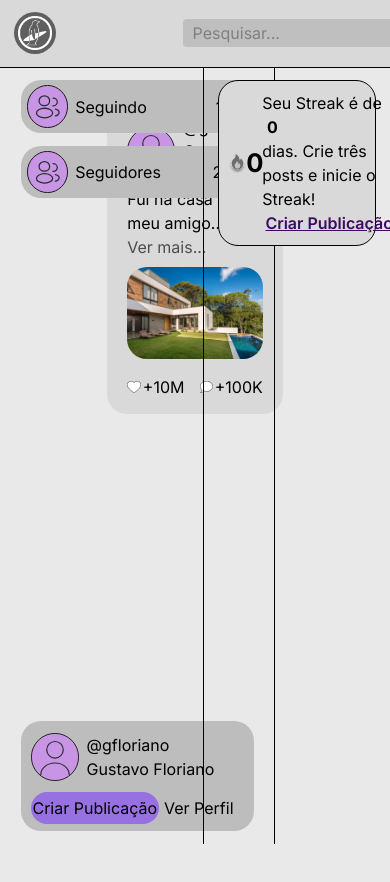
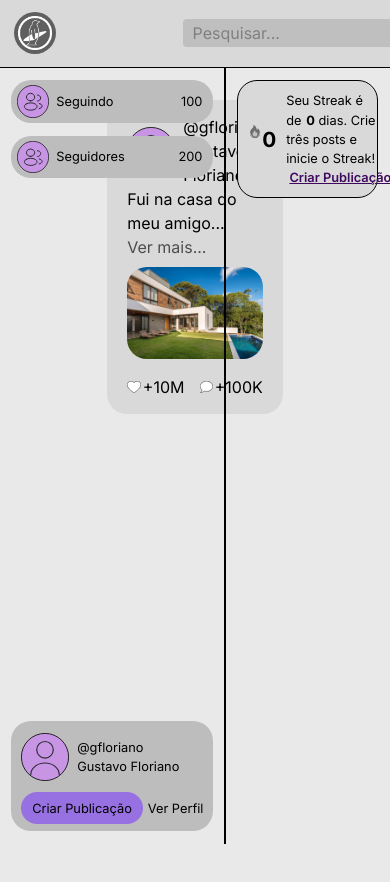
Before and after one commit to catolica-faculdade/pinguin-project, a React (Vite) app: page /home in a window 390 px wide. Shown: the top 882 px of the page. Built offline with nearby package versions, Linux system fonts and the light colour scheme.

Commit message:
Alterações de responsividade da Home Page

```diff
--- a/src/Pages/Home.jsx
+++ b/src/Pages/Home.jsx
@@ -13,14 +13,14 @@ function Home() {
                     <div className="first-sidebar-division">
                         <a className="following-followers" href="#">
                             <div>
-                                <img src="src/assets/images/followers-icon.svg" alt="Seguindo"/>
+                                <img className="img-icon-following-followers" src="src/assets/images/followers-icon.svg" alt="Seguindo"/>
                                     <p>Seguindo</p>
                             </div>
                             <p className="number-followers-following">100</p>
                         </a>
                         <a className="following-followers" href="#">
                             <div>
-                                <img src="src/assets/images/followers-icon.svg" alt="Seguidores"/>
+                                <img className="img-icon-following-followers" src="src/assets/images/followers-icon.svg" alt="Seguidores"/>
                                     <p>Seguidores</p>
                             </div>
                             <p className="number-followers-following">200</p>
--- a/src/components/NavBar.jsx
+++ b/src/components/NavBar.jsx
@@ -16,7 +16,7 @@ export default function NavBar() {
       <div className="flex pr-[30px] items-center">
           <div className="flex flex-col items-center">
               <img className="w-[25px] pt-[4px]" src='src/assets/images/house-icon.png'/>
-              <a className="text-[15px]">Inicio</a>
+              <a className="text-[15px]">Início</a>
           </div>
           <div className="flex flex-col items-center pl-[30px]">
               <img className="w-[25px]" src='src/assets/images/notifications-icon.png'/>
--- a/src/home.css
+++ b/src/home.css
@@ -16,7 +16,7 @@ body::-webkit-scrollbar-track {
 }
 
 body::-webkit-scrollbar-thumb {
-    background-color: #925ff0;
+    background-color: #400960;
     /* color of the scroll thumb */
     border-radius: 20px;
     /* roundness of the scroll thumb */
@@ -132,6 +132,7 @@ button {
     display: flex;
     justify-content: space-between;
     width: 100%;
+}
 
 .following-followers {
     display: flex;
@@ -149,11 +150,6 @@ button {
         display: flex;
         align-items: center;
         gap: 7px;
-
-            img {
-                width: 2.6rem;
-                margin-block: 3px;
-            }
     }
 
     .number-followers-following {
@@ -161,6 +157,10 @@ button {
         margin-right: 5px;
     }
 }
+
+.img-icon-following-followers {
+    width: 2.6rem;
+    margin-block: 3px;
 }
 
 .sidebar-features {
@@ -197,6 +197,31 @@ button {
     }
 }
 
+@media (max-width: 1074px) {
+    .first-sidebar-division, .second-sidebar-division {
+        font-size: 0.8rem;
+        text-wrap: nowrap;
+        width: 90%;
+        margin-inline: 0;
+    }
+
+    .second-sidebar-division {
+        padding-right: 5px;
+    }
+
+    .img-icon-following-followers {
+        width: 2rem;
+    }
+
+    .following-followers {
+        width: 100%;
+    }
+
+    .streak-description-today {
+        font-size: 0.8rem;
+    }
+}
+
 .this-user-datas {
     display: flex;
     align-items: center;
@@ -223,6 +248,12 @@ button {
         width: 9rem;
         margin-top: 0.4rem;
         text-wrap: nowrap;
+        padding-inline: 0.4rem;
+
+        @media (max-width: 1074px) {
+            font-size: 0.8rem;
+            padding-inline: 0.5rem;
+        }
     }
 
     a {
@@ -296,7 +327,8 @@ button {
     gap: 1rem;
 }
 
-.div-post-likes, .div-post-comments {
+.div-post-likes,
+.div-post-comments {
     display: flex;
     align-items: center;
     gap: 0.1rem;
@@ -337,24 +369,30 @@ button {
 
 .streak-days-div {
     display: flex;
-    align-items: center;
-    margin-right: 1rem;
+    margin-right: 1.5rem;
     background-color: transparent;
     border: none;
     font-family: "Inter", sans-serif;
     padding: 0;
 
+    img {
+        width: 4rem;
+    }
+
     p {
         font-weight: 700;
         font-size: 1.6rem;
+
+        @media (max-width: 1074px) {
+            font-size: 1.3rem;
+        }
     }
 }
 
 .streak-description-today {
-    display: ruby;
-    text-wrap: wrap;
 
     button {
+        display: inline;
         background-color: transparent;
         border: none;
         font-family: "Inter", sans-serif;
@@ -365,10 +403,15 @@ button {
         padding: 0;
         margin-left: 0.2rem;
         text-wrap: nowrap;
+
+        @media (max-width: 1074px) {
+            font-size: 0.8rem;
+        }
     }
 }
 
 .streak-number {
+    display: inline;
     font-weight: 700;
     margin-left: 0.3rem;
 }
@@ -376,14 +419,15 @@ button {
 /*----------STREAK POP-UP-----------*/
 
 .streakPopup {
-    display: none; /* Escondido ao carregar a página */
+    display: none;
+    /* Escondido ao carregar a página */
     position: fixed;
     z-index: 999;
     left: 0;
     top: 0;
     width: 100%;
     height: 100%;
-    background-color: rgba(0,0,0,0.5);
+    background-color: rgba(0, 0, 0, 0.5);
 }
 
 .popup-content {
@@ -393,7 +437,7 @@ button {
     border-radius: 10px;
     width: 300px;
     text-align: center;
-    box-shadow: 0 4px 8px rgba(0,0,0,0.2);
+    box-shadow: 0 4px 8px rgba(0, 0, 0, 0.2);
 }
 
 .closeStreakPopup {
```
Lines whose indentation alone changed are shown as unchanged.
